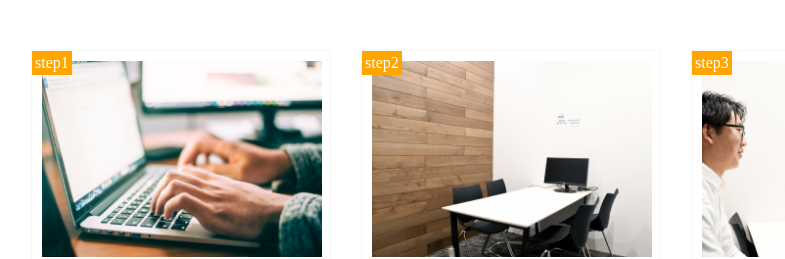
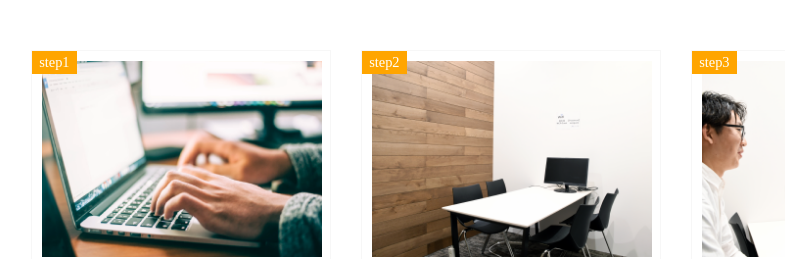
Before and after one commit to shussaa327/exercise1-10, a plain HTML site: page index.html in a window 1280 px wide. Shown: the top 259 px of the page, 129-914 px from the left. Drawn offline with Linux system fonts and the light colour scheme.

Commit message:
[Add] step-numberの幅を%表示で変更

```diff
--- a/style.css
+++ b/style.css
@@ -34,6 +34,9 @@ main{
 }
 
 .step-number{
+	width: 15%;
+	font-size: 90%;
+	text-align: center;
 	background-color: orange;
 	color: white;
 	padding: 3px;
```
